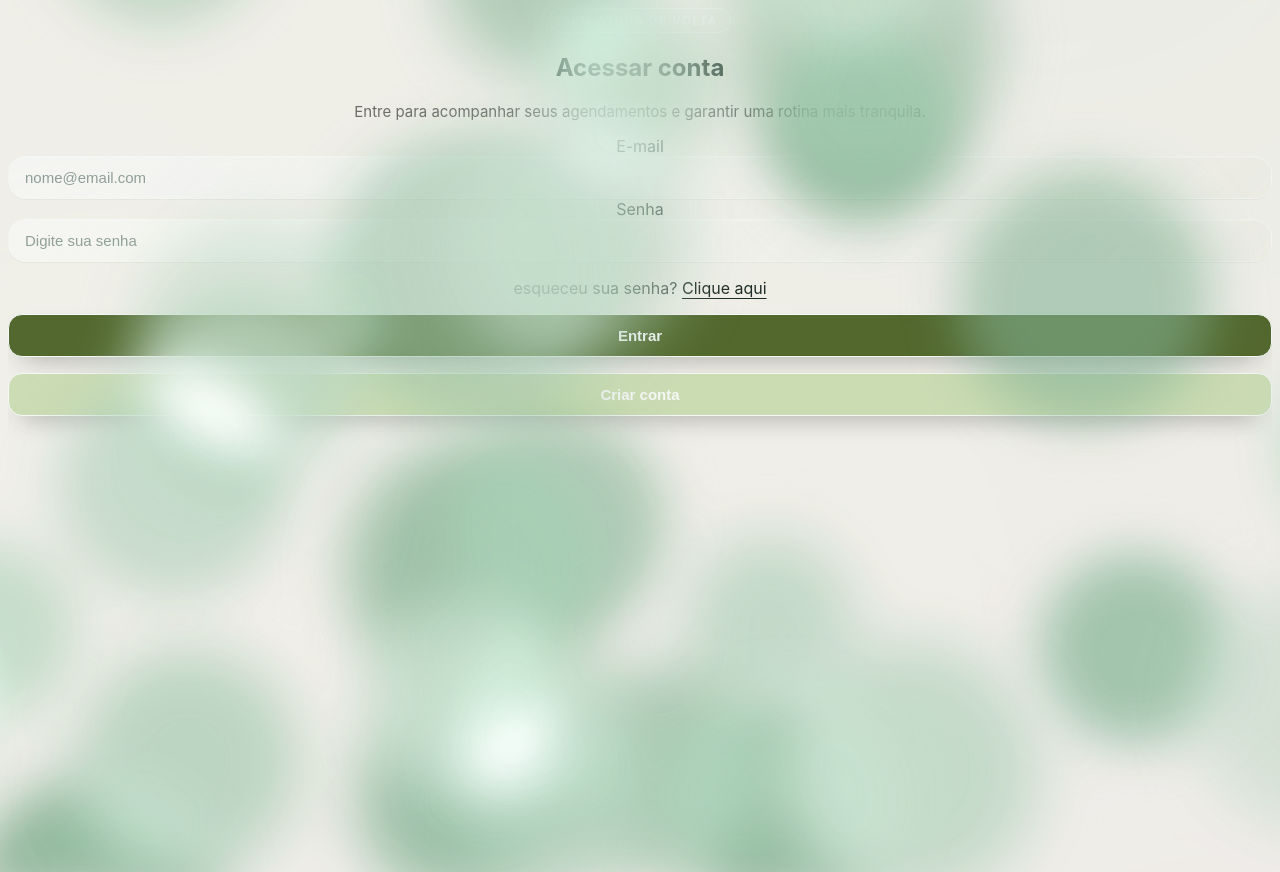
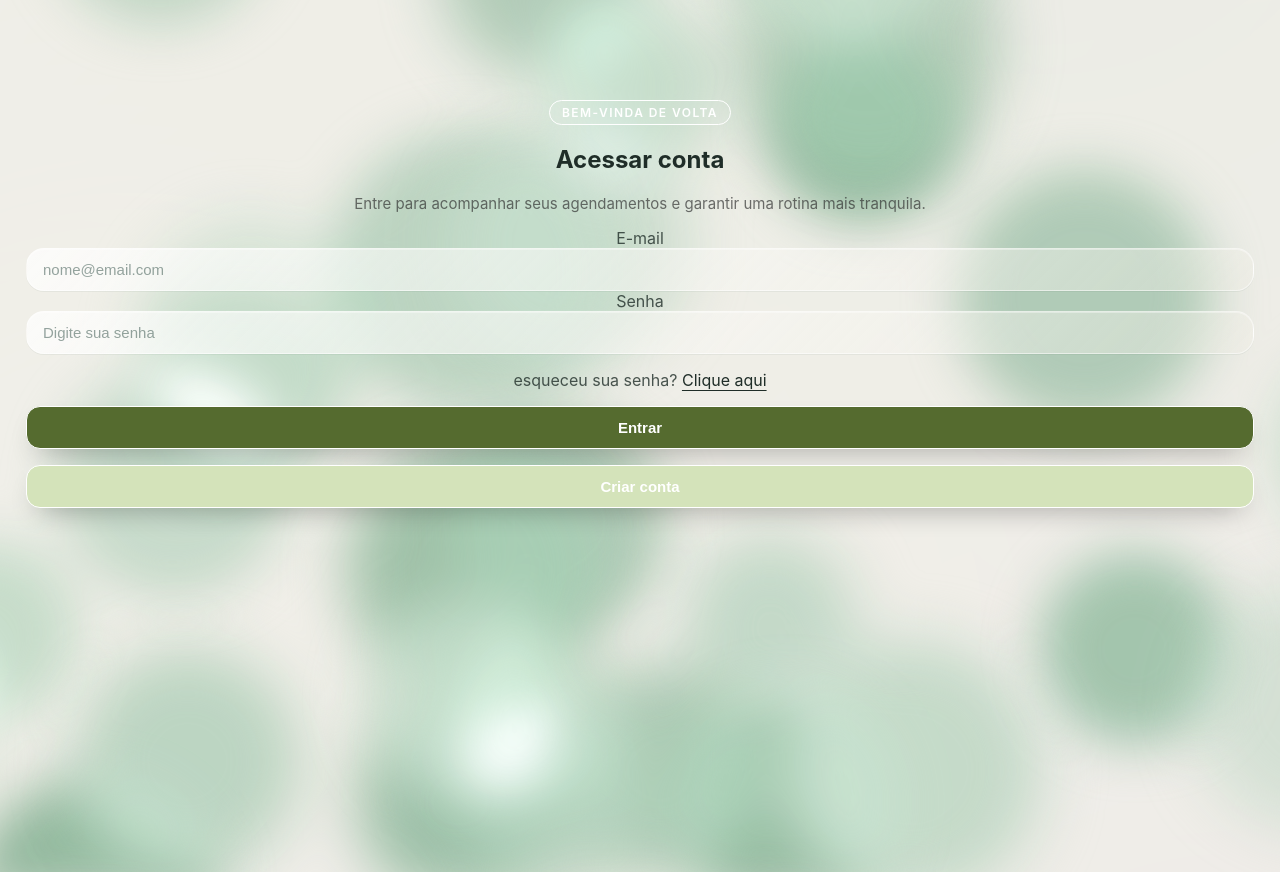
Before and after one commit to leoxavier3914-arch/rbagenda, a Next.js app: page /login in a window 1280 px wide. Before the commit the page ends 816 px from the top, so only its background shows below. Built offline with nearby package versions, Linux system fonts and the light colour scheme; no server answers.

Commit message:
Add global layout classes for procedimento page

```diff
--- a/src/app/procedimento.css
+++ b/src/app/procedimento.css
@@ -70,6 +70,30 @@
 .procedimento-root .lava.light {
   mix-blend-mode: screen;
   filter: blur(30px) contrast(1.04);
+}
+
+.page {
+  position: relative;
+  min-height: 100vh;
+  z-index: 1;
+  display: flex;
+  justify-content: center;
+  padding: calc(20px + env(safe-area-inset-top)) 0 calc(36px + env(safe-area-inset-bottom));
+}
+
+.center {
+  width: 100%;
+  display: flex;
+  justify-content: center;
+  align-items: flex-start;
+  padding: 72px 18px 40px;
+  min-height: 100vh;
+}
+
+.stack {
+  display: grid;
+  justify-items: center;
+  gap: clamp(12px, 2.2vw, 18px);
 }
 
 .procedimento-wrapper {
```
